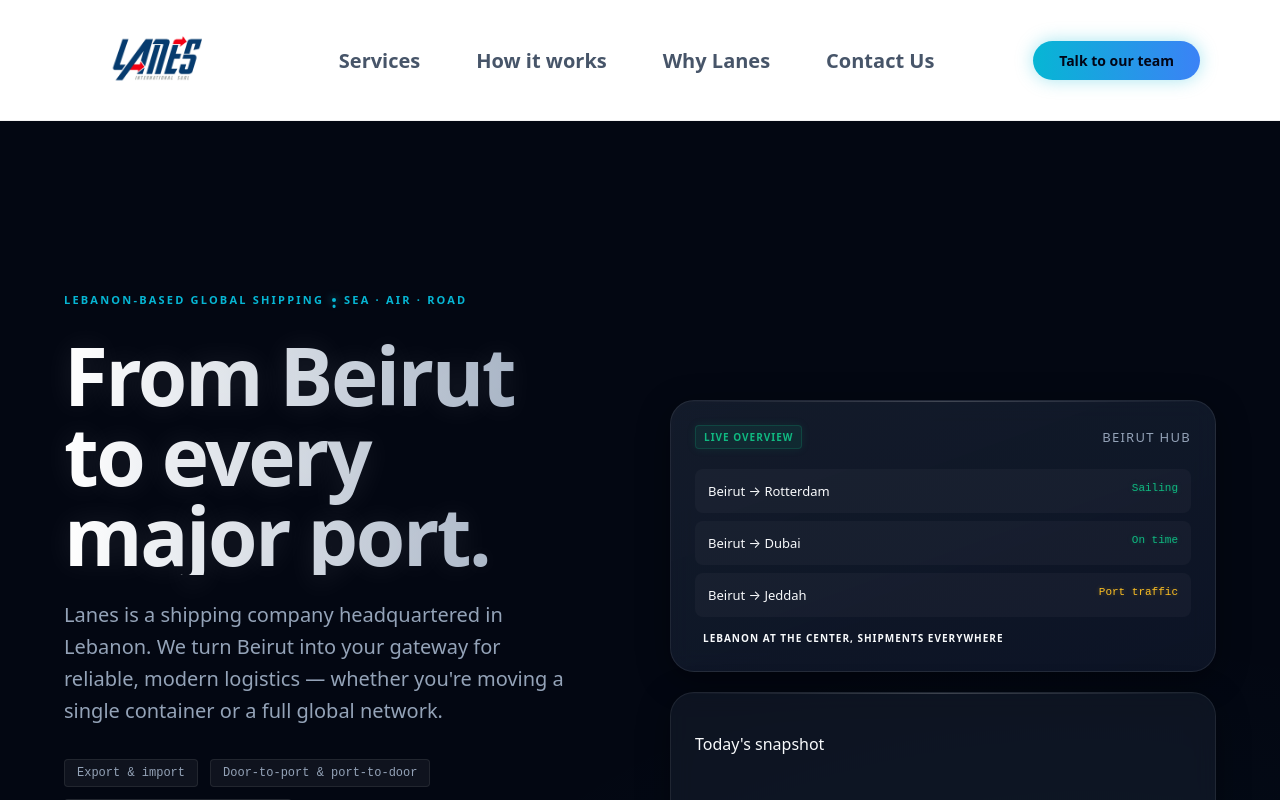
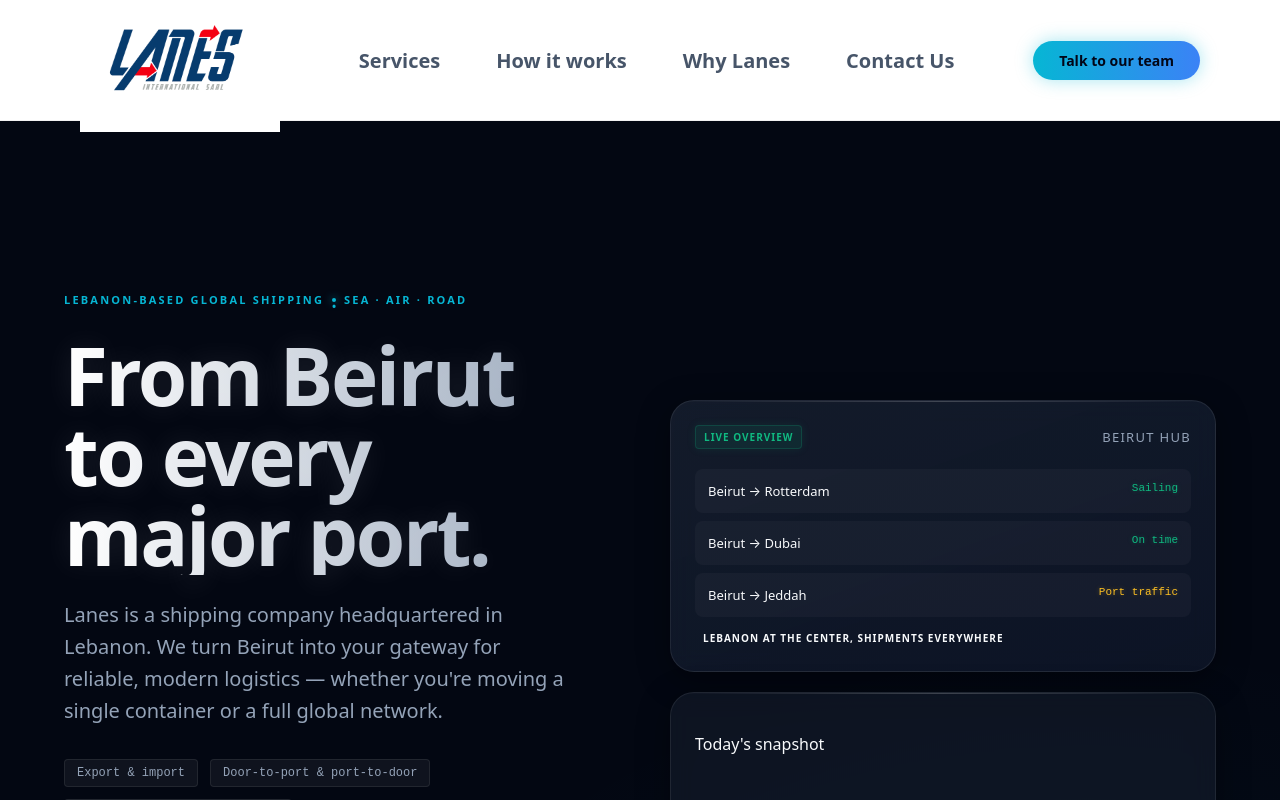
Before and after one commit to georgesmakoukji/lanes, a Next.js app: page / in a window 1280 px wide. Shown: the top 800 px of the page. Built offline with nearby package versions, Linux system fonts and the light colour scheme.

Commit message:
style: Update logo dimensions in CSS and page component for improved visibility and consistency.

```diff
--- a/app/globals.css
+++ b/app/globals.css
@@ -124,16 +124,16 @@
 
 .logo-mark {
   position: relative;
-  width: 160px;
-  height: 96px;
+  width: 200px;
+  height: auto;
   display: flex;
   align-items: center;
   justify-content: center;
 }
 
 .logo-image {
-  width: 160px;
-  height: 96px;
+  width: 200px;
+  height: auto;
   object-fit: contain;
   filter: none;
   mix-blend-mode: normal;
--- a/app/page.js
+++ b/app/page.js
@@ -52,8 +52,8 @@
                 src="/lanes-logo.png"
                 alt="Lanes logo"
                 className="logo-image"
-                width={120}
-                height={72}
+                width={200}
+                height={80}
                 priority
               />
             </span>
```
